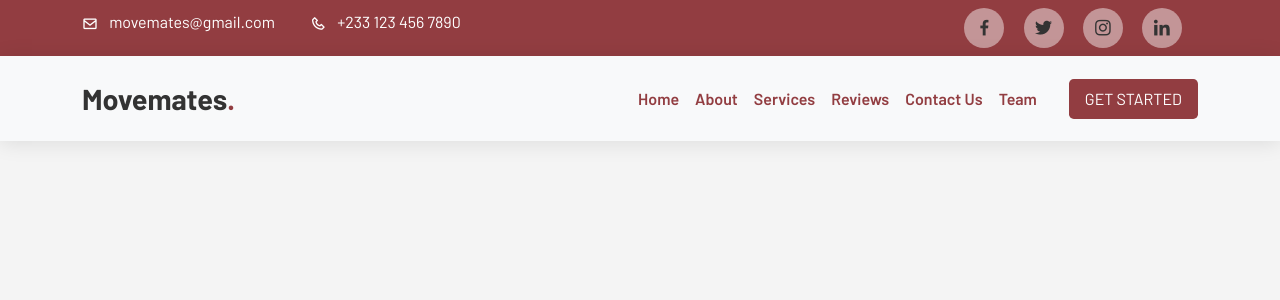
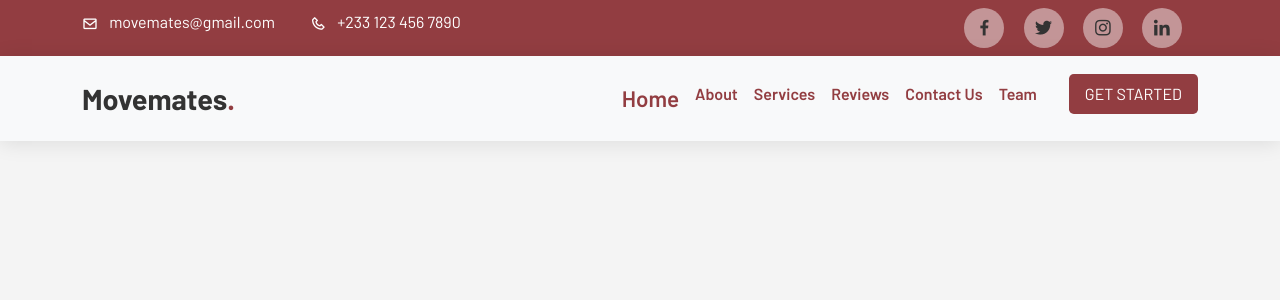
Before and after one commit to nignig0/web-tech-project, a PHP site: page / in a window 1280 px wide, with the pointer over the restyled element. Shown: the top 300 px of the page. Run offline with PHP 8.4, Linux system fonts and the light colour scheme; some libraries are stand-ins or nearby versions.

Commit message:
Added some hover effects the main navbar

```diff
--- a/css/style.css
+++ b/css/style.css
@@ -79,10 +79,16 @@ img {
   box-shadow: 0 2px 20px rgba(0, 0, 0, 0.1);
 }
 
-.navbar .navbar-nav .nav-link:hover,
+.navbar .navbar-nav .nav-link:hover{
+    font-size: 1.4rem;
+    font-weight: 1000 !important;
+    transition: all 0.2s ease;
+}
 .navbar .navbar-nav .nav-link.active {
+
     color: #923D41;
     font-weight: 600 !important;
+
 
 }
 
```
